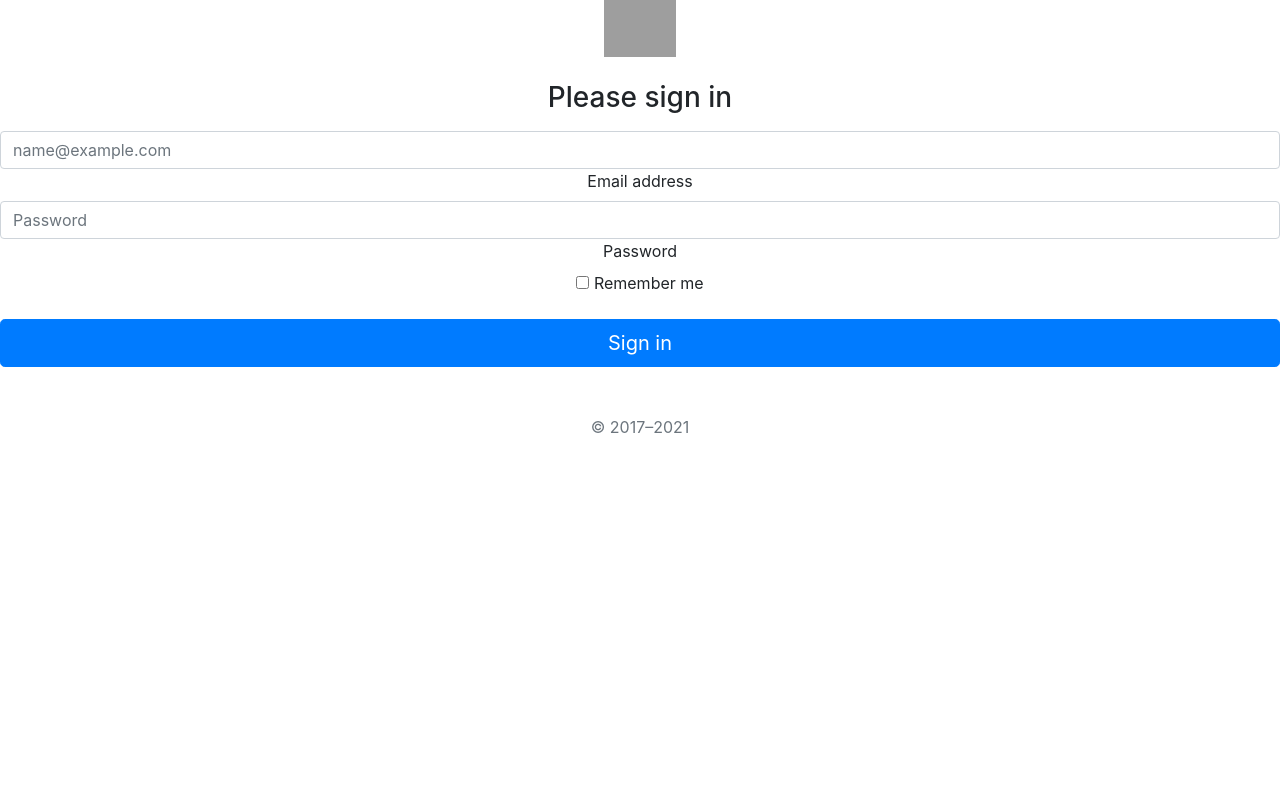
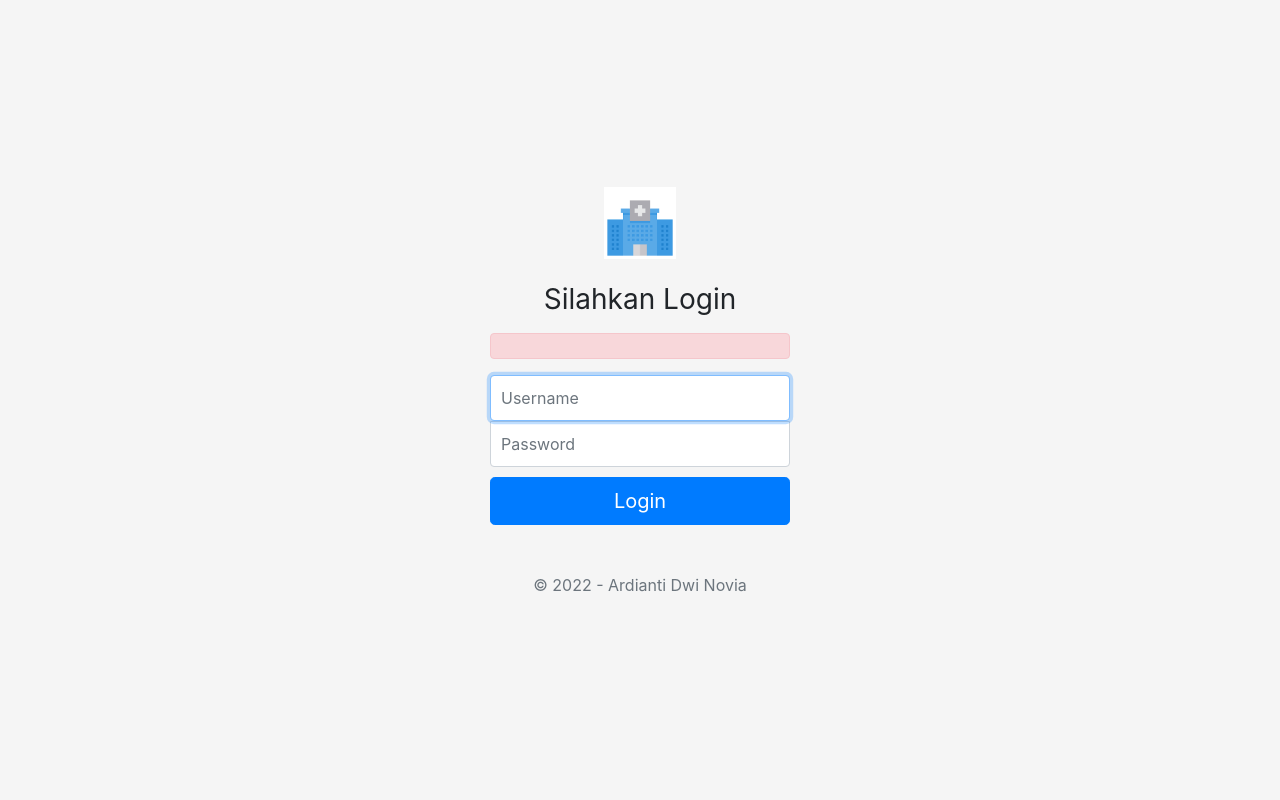
Before and after one commit to ArdiantiDwiNov/klinik_ci, a CodeIgniter app: page /klinik_ci/auth in a window 1280 px wide. Run offline with CodeIgniter, Linux system fonts and the light colour scheme; grey boxes are pictures that could not be loaded.

Commit message:
Tugas Project UAS

```diff
--- a/application/config/autoload.php
+++ b/application/config/autoload.php
@@ -58,7 +58,7 @@ $autoload['packages'] = array();
 |
 |	$autoload['libraries'] = array('user_agent' => 'ua');
 */
-$autoload['libraries'] = array('database','session');
+$autoload['libraries'] = array('database','session','form_validation');
 
 /*
 | -------------------------------------------------------------------
--- a/application/config/database.php
+++ b/application/config/database.php
@@ -76,9 +76,9 @@ $query_builder = TRUE;
 $db['default'] = array(
 	'dsn'	=> '',
 	'hostname' => 'localhost',
-	'username' => '',
+	'username' => 'root',
 	'password' => '',
-	'database' => '',
+	'database' => 'klinik',
 	'dbdriver' => 'mysqli',
 	'dbprefix' => '',
 	'pconnect' => FALSE,
--- a/application/controllers/Auth.php
+++ b/application/controllers/Auth.php
@@ -6,11 +6,57 @@ class Auth extends CI_Controller {
     function __construct(){
         parent::__construct();
 
+		$this->load->model('m_login');
     }
 
 	public function index()
 	{
 		$this->load->view('v_login');
+	}
+
+	public function login_aksi(){
+
+		$user = $this->input->post('username', true);
+		$pass = md5($this->input->post('password', true));
+
+		//rule validasi
+		$this->form_validation->set_rules('username', 'username', 'required');
+		$this->form_validation->set_rules('password', 'password', 'required');
+
+		if($this->form_validation->run() !=FALSE){
+
+			$where = array(
+				'username' => $user,
+				'password' => $pass
+			);
+
+			$cekLogin = $this->m_login->cek_login($where)->num_rows();
+
+			if($cekLogin > 0){
+
+				$sess_data = array(
+					'login' => 'OK',
+					'username' => $user
+				);
+
+				$this->session->set_userdata($sess_data);
+
+				redirect(base_url());
+
+			}else{
+				redirect('auth');
+			}
+
+		}else{
+			$this->load->view('v_login');
+		}
 
 	}
+
+
+	public function logout(){
+		$this->session->sess_destroy();
+		redirect('auth');
+	}
+
 }
--- /dev/null
+++ b/application/models/M_login.php
@@ -0,0 +1,8 @@
+<?php
+
+class M_login extends CI_Model{
+
+    function cek_login($where){
+        return $this->db->get_where('users', $where);
+    }
+}
--- /dev/null
+++ b/application/views/v_dashboard.php
@@ -0,0 +1,4 @@
+
+    <section class="content">
+        <h1>Dashboard</h1>
+    </section>
--- a/application/views/v_login.php
+++ b/application/views/v_login.php
@@ -1,29 +1,18 @@
-
 <!doctype html>
 <html lang="en">
   <head>
     <meta charset="utf-8">
-    <meta name="viewport" content="width=device-width, initial-scale=1">
+    <meta name="viewport" content="width=device-width, initial-scale=1, shrink-to-fit=no">
     <meta name="description" content="">
-    <meta name="author" content="Mark Otto, Jacob Thornton, and Bootstrap contributors">
-    <meta name="generator" content="Hugo 0.88.1">
-    <title>Signin Template · Bootstrap v5.1</title>
-
-    <link rel="canonical" href="https://getbootstrap.com/docs/5.1/examples/sign-in/">
-
-
+    <meta name="author" content="Aplikasi Klinik Kesehatan">
+    <meta name="generator" content="Ardianti Dwi Novia">
+    <title>Login Aplikasi Klinik</title>
 
     <!-- Bootstrap core CSS -->
-<link href="/docs/5.1/dist/css/bootstrap.min.css" rel="stylesheet" integrity="sha384-1BmE4kWBq78iYhFldvKuhfTAU6auU8tT94WrHftjDbrCEXSU1oBoqyl2QvZ6jIW3" crossorigin="anonymous">
+    <link href="<?= base_url(); ?>assets/css/bootstrap.min.css" rel="stylesheet" integrity="sha384-Vkoo8x4CGsO3+Hhxv8T/Q5PaXtkKtu6ug5TOeNV6gBiFeWPGFN9MuhOf23Q9Ifjh" crossorigin="anonymous">
 
     <!-- Favicons -->
-<link rel="apple-touch-icon" href="/docs/5.1/assets/img/favicons/apple-touch-icon.png" sizes="180x180">
-<link rel="icon" href="/docs/5.1/assets/img/favicons/favicon-32x32.png" sizes="32x32" type="image/png">
-<link rel="icon" href="/docs/5.1/assets/img/favicons/favicon-16x16.png" sizes="16x16" type="image/png">
-<link rel="manifest" href="/docs/5.1/assets/img/favicons/manifest.json">
-<link rel="mask-icon" href="/docs/5.1/assets/img/favicons/safari-pinned-tab.svg" color="#7952b3">
-<link rel="icon" href="/docs/5.1/assets/img/favicons/favicon.ico">
-<meta name="theme-color" content="#7952b3">
+    <link rel="icon" href="<?= base_url(); ?>/assets/favicon.ico">
 
 
     <style>
@@ -32,6 +21,7 @@
         text-anchor: middle;
         -webkit-user-select: none;
         -moz-user-select: none;
+        -ms-user-select: none;
         user-select: none;
       }
 
@@ -41,38 +31,22 @@
         }
       }
     </style>
-
-
     <!-- Custom styles for this template -->
-    <link href="signin.css" rel="stylesheet">
+    <link href="<?= base_url(); ?>assets/custom/login.css" rel="stylesheet">
   </head>
-  <body class="text-center">
-
-<main class="form-signin">
-  <form>
-    <img class="mb-4" src="/docs/5.1/assets/brand/bootstrap-logo.svg" alt="" width="72" height="57">
-    <h1 class="h3 mb-3 fw-normal">Please sign in</h1>
-
-    <div class="form-floating">
-      <input type="email" class="form-control" id="floatingInput" placeholder="name@example.com">
-      <label for="floatingInput">Email address</label>
+<body class="text-center">
+<form class="form-signin" method="post" action="<?= base_url('auth/login_aksi'); ?>">
+    <img class="mb-4" src="<?= base_url(); ?>assets/image.png" alt="" width="72" height="72">
+    <h1 class="h3 mb-3 font-weight-normal">Silahkan Login</h1>
+    <div class="alert alert-danger">
+      <?= validation_errors(); ?>
     </div>
-    <div class="form-floating">
-      <input type="password" class="form-control" id="floatingPassword" placeholder="Password">
-      <label for="floatingPassword">Password</label>
-    </div>
-
-    <div class="checkbox mb-3">
-      <label>
-        <input type="checkbox" value="remember-me"> Remember me
-      </label>
-    </div>
-    <button class="w-100 btn btn-lg btn-primary" type="submit">Sign in</button>
-    <p class="mt-5 mb-3 text-muted">&copy; 2017–2021</p>
-  </form>
-</main>
-
-
-
-  </body>
+    <label for="username" class="sr-only">Email address</label>
+    <input type="text" id="username" name="username" class="form-control" placeholder="Username" autofocus>
+    <label for="Password" class="sr-only">Password</label>
+    <input type="password" id="Password" name="password" class="form-control" placeholder="Password">
+    <button class="btn btn-lg btn-primary btn-block" type="submit">Login</button>
+    <p class="mt-5 mb-3 text-muted">&copy; 2022 - Ardianti Dwi Novia</p>
+</form>
+</body>
 </html>
--- /dev/null
+++ b/assets/custom/login.css
@@ -0,0 +1,44 @@
+html,
+body {
+  height: 100%;
+}
+
+body {
+  display: -ms-flexbox;
+  display: flex;
+  -ms-flex-align: center;
+  align-items: center;
+  padding-top: 40px;
+  padding-bottom: 40px;
+  background-color: #f5f5f5;
+}
+
+.form-signin {
+  width: 100%;
+  max-width: 330px;
+  padding: 15px;
+  margin: auto;
+}
+.form-signin .checkbox {
+  font-weight: 400;
+}
+.form-signin .form-control {
+  position: relative;
+  box-sizing: border-box;
+  height: auto;
+  padding: 10px;
+  font-size: 16px;
+}
+.form-signin .form-control:focus {
+  z-index: 2;
+}
+.form-signin input[type="email"] {
+  margin-bottom: -1px;
+  border-bottom-right-radius: 0;
+  border-bottom-left-radius: 0;
+}
+.form-signin input[type="password"] {
+  margin-bottom: 10px;
+  border-top-left-radius: 0;
+  border-top-right-radius: 0;
+}
```
Also changed, not shown: application/controllers/Users.php (added, +63 -0 lines), application/models/M_users.php (added, +26 -0 lines), application/views/users/v_data.php (added, +39 -0 lines), application/views/users/v_data_tambah.php (added, +31 -0 lines), application/views/v_footer.php (added, +7 -0 lines), application/views/v_header.php (added, +55 -0 lines), assets/bootstrap-solid.svg (added), assets/image.png (added).
